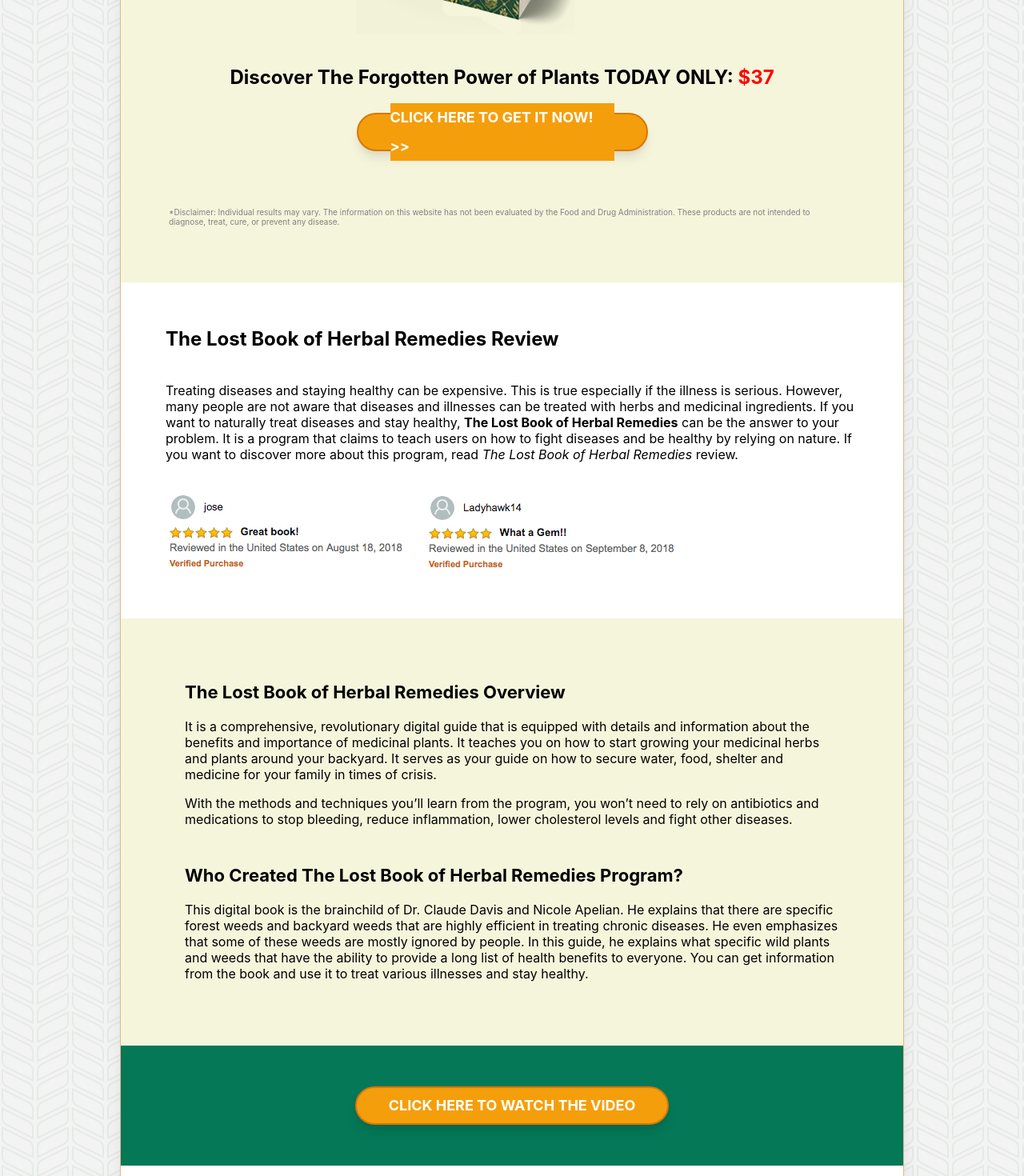
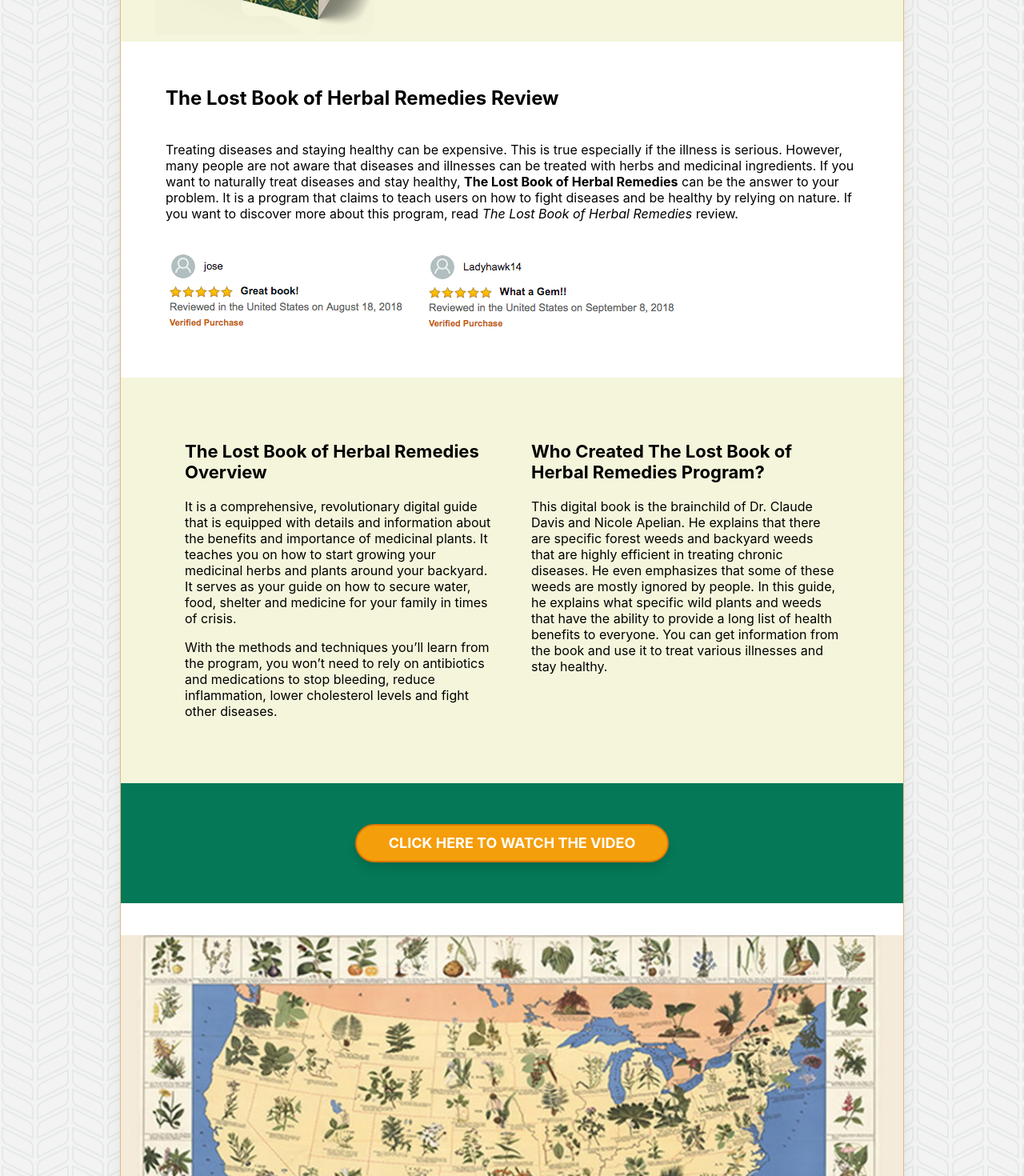
Before and after one commit to mikekrell/lost-book-of-herbal-remedies, a Next.js app: page / in a window 1280 px wide. Shown: the part 440-1910 px from the top of the page at 80% size. Built offline with nearby package versions, Linux system fonts and the light colour scheme.

Commit message:
refactored responsive

```diff
--- a/pages/_app.js
+++ b/pages/_app.js
@@ -1,7 +1,6 @@
 import '../styles/globals.css'
-import React, {useEffect} from "react";
+import {useEffect} from "react";
 import { useRouter } from 'next/router';
-
 
 function MyApp({ Component, pageProps }) {
   const { pathname } = useRouter();
--- a/pages/index.js
+++ b/pages/index.js
@@ -1,27 +1,9 @@
 import React from "react";
 import Head from 'next/head';
 import styles from '../styles/Home.module.css';
-import { animateScroll as scroll } from 'react-scroll';
+import { Link } from 'react-scroll';
 
 export default function Home() {
-
-  const scrollToVideoButton = () => {
-    scroll.scrollTo(1400, {
-      duration: 1625,
-      delay: 100,
-      smooth: true,
-      offset: 50
-    });
-  }
-
-  const scrollToVideo = () => {
-    scroll.scrollTo(3400, {
-      duration: 1500,
-      delay: 100,
-      smooth: true,
-      offset: 50
-    });
-  }
 
   return (
     <div className={styles.container}>
@@ -32,14 +14,6 @@
         <meta property="og:title" content="The Lost Book of Herbal Remedies | Cure your Ailments Naturally" key="title" />
         <meta property="og:description" content="Treating diseases and staying healthy can be expensive. This is true especially if the illness is serious. However, many people are not aware that diseases and illnesses can be treated with herbs and medicinal ingredients. If you want to naturally treat diseases and stay healthy, The Lost Book of Herbal Remedies can be the answer to your problem." key="description" />
         <link rel="icon" href="/favicon.ico" />
-        <>
-        <script dangerouslySetInnerHTML={{ __html:
-                  `!function(q,e,v,n,t,s){if(q.qp) return; n=q.qp=function(){n.qp ? n.qp.apply(n, arguments) : n.queue.push(arguments);}; n.queue=[];t=document.createElement(e);t.async=!0;t.src=v; s=document.getElementsByTagName(e)[0]; s.parentNode.insertBefore(t,s);}(window, 'script', 'https://a.quora.com/qevents.js');
-        qp('init', 'd7fb88564e0f42f1808758e30bc1dfa8');
-        qp('track', 'ViewContent');
-        qp('track', 'Generic');` }}/>
-          <noscript dangerouslySetInnerHTML={{ __html:`<img alt="pixel" height="1" width="1" style="display:none" src="https://q.quora.com/_/ad/d7fb88564e0f42f1808758e30bc1dfa8/pixel?tag=ViewContent&noscript=1" />`}}/>
-        </>
       </Head>
 
       <nav className={styles.navigation}>
@@ -55,7 +29,7 @@
           </div>
           <div className={styles.header_cta}>
             <h2 className={styles.header_h2}>Discover The Forgotten Power of Plants TODAY ONLY: <span style={{ color: 'red' }}>$37</span></h2>
-            <div className={styles.cta} onClick={scrollToVideoButton}><div style={{ fontWeight: 'bold', fontSize: '.75em', width: '280px', backgroundColor: "#f59e0b"}}>CLICK HERE TO GET IT NOW! >> </div></div>
+            <Link className={styles.cta} to="watchvideocta" smooth={true}><div style={{ fontWeight: 'bold', fontSize: '.75em', width: '280px', backgroundColor: "#f59e0b"}}>CLICK HERE TO GET IT NOW! </div></Link>
             <p className={styles.disclaimer}>*Disclaimer: Individual results may vary. The information on this website has not been evaluated by the Food and Drug Administration. These products are not intended to diagnose, treat, cure, or prevent any disease. </p>
         </div>
 
@@ -86,9 +60,9 @@
             <p dir="ltr">This digital book is the brainchild of Dr. Claude Davis and Nicole Apelian. He explains that there are specific forest weeds and backyard weeds that are highly efficient in treating chronic diseases. He even emphasizes that some of these weeds are mostly ignored by people. In this guide, he explains what specific wild plants and weeds that have the ability to provide a long list of health benefits to everyone. You can get information from the book and use it to treat various illnesses and stay healthy.</p>
             </div>
         </div>
-        <div className={styles.section4}>
-            <div className={styles.cta} onClick={scrollToVideo}><div style={{ fontWeight: 'bold', fontSize: '.75em', backgroundColor: "#f59e0b" }}>CLICK HERE TO WATCH THE VIDEO</div>
-          </div>
+        <div name="watchvideocta" className={styles.section4}>
+            <Link className={styles.cta} to="video" smooth={true}><div style={{ fontWeight: 'bold', fontSize: '.75em', backgroundColor: "#f59e0b" }}>CLICK HERE TO WATCH THE VIDEO</div>
+            </Link>
         </div>
         <div className={styles.section8}>
             <img style={{
@@ -107,12 +81,12 @@
                     <li className="m-2">2. Specific herbs to use on how to treat wheezing, asthma, common cold and more</li>
                     <li className="m-2">3. How to stay healthy despite of many surrounding illnesses</li>
                     <li className="m-2">4. A list of plants and herbs for preventing various types of health problems</li>
-                    <li className="m-2">5. sList of spices for treating viral or parasitic problems</li>
+                    <li className="m-2">5. List of spices for treating viral or parasitic problems</li>
                   </ul>
             </div>
         </div>
         <div style={{display: 'flex', flexDirection: 'column'}}>
-            <div className={styles.section3} style={{ backgroundColor: "beige" }}>
+            <div className={styles.section3} style={{ backgroundColor: "beige", flexDirection: 'column' }}>
               <h1 className={styles.sectio3_h1}>What Are The PROS of Using The Program?</h1>
               <p dir="ltr" className={styles.mb_5}><strong>1. It is easy to use and understand –</strong> One of the primary goals of this program is to help common people on how to take advantage of herbs and medicinal plants. This is why the whole guide is explained in simple, easy steps. The methods come in detailed format. You don’t need to be a medical expert in order to use and understand the guide. It is not necessary to have prior knowledge about the different herbs and plants. The program will show you where to start and how to begin.</p>
               <p dir="ltr" className={styles.mb_5}><strong>2. Helps save lives –</strong> This is one of the good things about using this comprehensive guide. With the information and tips you will learn from it, you’ll be able to save the lives of your loved ones and the people around you. For instance, if you travel to a remote area with your loves and suddenly one of them suffers from a certain infection, this program can help you treat them with the available plants and weeds you can find.</p>
@@ -120,12 +94,12 @@
               <p dir="ltr" className={styles.mb_5}><strong>4. It does not have side effects –</strong> Treatments and medications are not just expensive, they are also dangerous to health. But with this revolutionary program, you will learn how to naturally treat diseases and keep your body healthy. This means that you don’t have to worry about any unnecessary side effects. This digital guide promotes all-natural way of treating diseases and illnesses.</p>
               <p dir="ltr" className={styles.mb_5}><strong>5. It works for men and women –</strong> The program is not gender-specific, which means it can be taken advantage by both genders. Regardless of your gender, you can purchase the guide and use it.</p>
             </div>
-            <div className={styles.section3} style={{ backgroundColor: "white" }}>
+            <div className={styles.section3} style={{ backgroundColor: "white", flexDirection: 'column' }}>
               <h1 className={styles.sectio3_h1}>CONS of Using The Program?</h1>
               <p className={styles.mb_5}><strong>1. It is available online –</strong> If you decide to buy the program, you can only purchase it online. You need to have an internet connections in order to access and download the program.</p>
               <p className={styles.mb_5}><strong>2. It requires patience and dedication –</strong> Do not expect the program to give you instant results. It does not offer overnight success. This means that you have to be patient and dedicated in going through the whole guide and understand every significant topic.</p>
             </div>
-            <div className={styles.section5}>
+            <div className={styles.section5} name="video">
               <h1 className={styles.section5_h1}>A Final Thoughts on The Book of Herbal Remedies</h1>
               <iframe title="Power of Plants Vimeo" src="https://player.vimeo.com/video/471422053" width="590" height="361" frameBorder="0" allow="autoplay; fullscreen" allowFullScreen></iframe>
               <p className={styles.section5_p}>Overall, this comprehensive program is beneficial and a practical guide for everyone. It is for those who are looking for a more affordable way of treating diseases and staying healthy. In this guide, you will learn some of the best survival methods and techniques. You will begin to appreciate the health benefits of herbs and other medicinal plants. This revolutionary eBook can serve as your survival kit even in the hardest times. And also, it comes with a money back guarantee offer, you can request for a refund in case you are not satisfied with the program. It has been tried by many and so far, it has been gaining positive reviews.</p>
--- a/styles/Home.module.css
+++ b/styles/Home.module.css
@@ -70,11 +70,23 @@
 
 .header {
   display: flex;
-  flex-direction: column;
   width: 100%;
   justify-content: space-between;
   align-items: center;
   background-color: beige;
+}
+
+@media only screen and (max-width: 600px) {
+  .header {
+    flex-direction: column;
+  }
+  .section3 {
+    flex-direction: column;
+  }
+  .productListing {
+    flex-direction: column;
+  }
+
 }
 
 .header_cta {
@@ -150,10 +162,11 @@
 
 .section3 {
   display: flex;
-  flex-direction: column;
   padding: 3.5em;
   background-color: beige;
 }
+
+
 
 .sectio3_text {
   flex: 1 1 0px;
@@ -224,8 +237,7 @@
 .productListing {
   margin: 20px 0;
   display: flex;
-  flex-direction: column;
-  justify-content: space-between;
+  justify-content: space-evenly;
 }
 
 .productImage {
```
Also changed, not shown: 1 other file (tests, documents, lock files or other folders).
